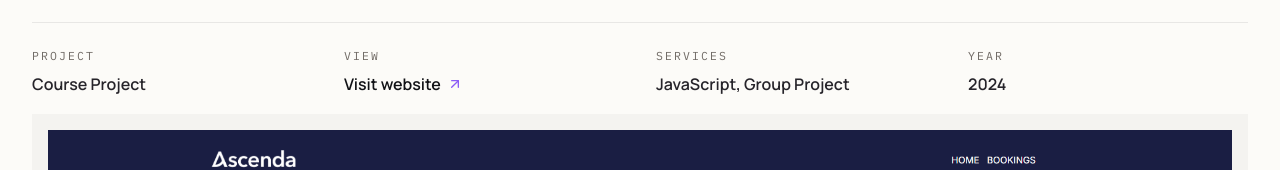
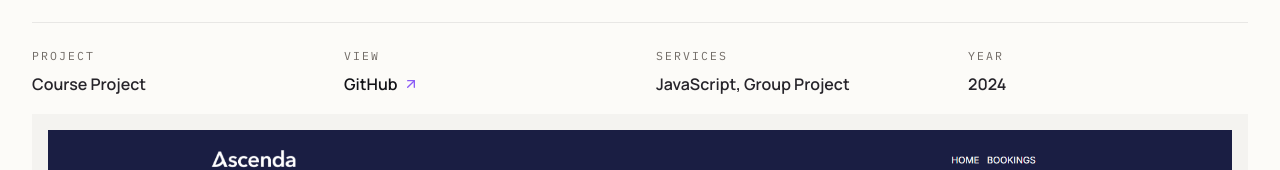
Before and after one commit to Harsh-44/portfolio, a Next.js app: page /projects/ascenda-hotel in a window 1280 px wide. Shown: the part 550-720 px from the top of the page. Built offline with nearby package versions, Linux system fonts and the light colour scheme.

Commit message:
Update project source links

```diff
--- a/app/_data/portfolio.ts
+++ b/app/_data/portfolio.ts
@@ -386,7 +386,7 @@ export const archiveProjects: ArchiveProjectItem[] = [
       "Marketing landing page study focused on layout rhythm, responsive polish, and product-led presentation.",
     stack: ["Vite", "React", "Tailwind CSS"],
     sourceLabel: "GitHub",
-    sourceHref: "https://github.com/Harsh-44/SaaS-Landing-Page",
+    sourceHref: "https://harsh-44.github.io/SaaS-Landing-Page/",
     detailIntro:
       "Sora Landing Page was a learning build used to sharpen modern marketing-page execution through composition, pacing, and section transitions.",
     challenge:
@@ -467,6 +467,9 @@ export const archiveProjects: ArchiveProjectItem[] = [
     heroSummary:
       "Reusable hospitality template balancing booking clarity, hierarchy, and a polished starting-point system.",
     stack: ["Figma", "Design Systems", "Template Design"],
+    sourceLabel: "Figma",
+    sourceHref:
+      "https://www.figma.com/community/file/1429845628830978013/ascenda-hotel-booking-website?q_id=0f21b0ce-2a92-4bb1-ba5f-31664f8ad3fb",
     detailIntro:
       "This template was designed as a reusable hospitality starting point, with the intent of balancing elegance, booking clarity, and straightforward adaptation.",
     challenge:
@@ -492,6 +495,9 @@ export const archiveProjects: ArchiveProjectItem[] = [
     heroSummary:
       "Component-led Figma template focused on cleaner systems thinking and stronger presentation rhythm.",
     stack: ["Figma", "Components", "UI Systems"],
+    sourceLabel: "Figma",
+    sourceHref:
+      "https://www.figma.com/community/file/1465764504857113183/saas-video-conferencing-platform-landing-page?q_id=bc26c743-af99-432a-8737-c4322523581a",
     detailIntro:
       "MeetPro was developed as a reusable Figma template with more attention on components, consistency, and a clearer UI rhythm.",
     challenge:
--- a/app/projects/[slug]/page.tsx
+++ b/app/projects/[slug]/page.tsx
@@ -464,7 +464,7 @@ function ArchiveProjectPage({ project }: { project: ArchiveProjectItem }) {
                     rel="noreferrer"
                     className="inline-flex items-center gap-1.5 text-[var(--color-ink)] transition-opacity duration-200 ease-out hover:opacity-70"
                   >
-                    Visit website
+                    {project.sourceLabel ?? "View project"}
                     <ArrowUpRight className="h-4 w-4 text-[var(--color-accent)]" />
                   </Link>
                 ) : (
```
